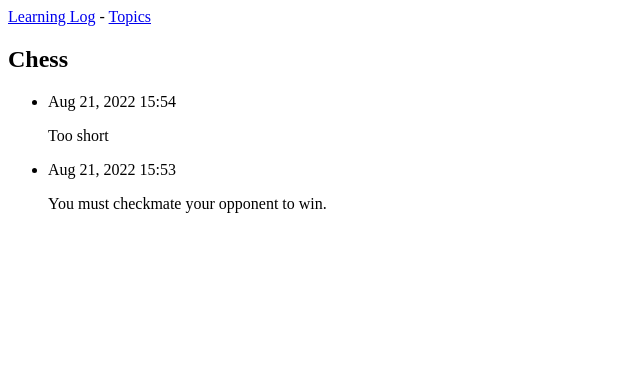
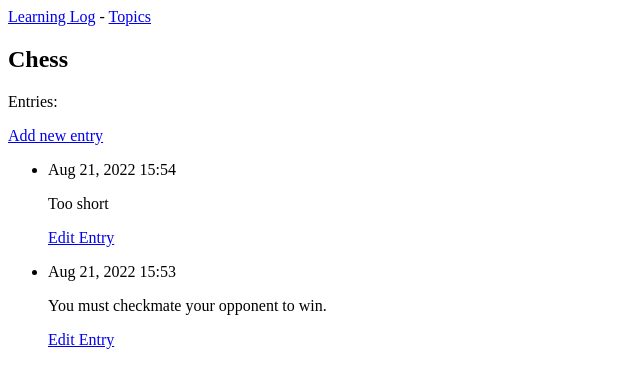
Before and after one commit to BigFlexLiu/learning_log, a Django app: page /topic/1/ in a window 1280 px wide. Shown: the top 388 px of the page, without its empty margins (0-640 px from the left). Run offline with Django 4.2, Linux system fonts and the light colour scheme; data comes from the database, SQL or seed files in the repository; both versions use the stored data as it was after the commit.

Commit message:
Allows adding topic/entry and editting entry

```diff
--- a/learning_logs/templates/learning_logs/topic.html
+++ b/learning_logs/templates/learning_logs/topic.html
@@ -3,11 +3,16 @@
 
 {% block content %}
 <h2>{{ topic }}</h2>
+<p>Entries:</p>
+<p>
+  <a href="{% url 'learning_logs:new_entry' topic.id %}">Add new entry</a>
+</p>
 <ul>
   {% for entry in entries %}
     <li>
       <p>{{ entry.date_added|date:'M d, Y H:i' }}<p>
       <p>{{ entry.text|linebreaks }}</p>
+      <p><a href="{% url 'learning_logs:edit_entry' entry.id %}">Edit Entry</a></p>
     </li>
   {% empty %}
     <li>There is no entry for this topic yet.</li>
--- a/learning_logs/templates/learning_logs/topics.html
+++ b/learning_logs/templates/learning_logs/topics.html
@@ -11,6 +11,7 @@
   {% empty %}
     <li>No topics have been added yet</li>
   {% endfor %}
+    <a href="{% url 'learning_logs:new_topic' %}">Add a new topic</a>
 </ul>
 
 {% endblock content %}
--- a/learning_logs/urls.py
+++ b/learning_logs/urls.py
@@ -11,4 +11,10 @@ urlpatterns = [
     path('topics/', views.topics, name='topics'),
     # Page for one topic
     path('topic/<int:topic_id>/', views.topic, name='topic'),
+    # Page for adding a new topic
+    path('new_topic/', views.new_topic, name='new_topic'),
+    # Page for adding a new entry
+    path('new_entry/<int:topic_id>/', views.new_entry, name='new_entry'),
+    # Page for editting an existing entry
+    path('edit_entry/<int:entry_id>/', views.edit_entry, name='edit_entry')
 ]
--- a/learning_logs/views.py
+++ b/learning_logs/views.py
@@ -1,6 +1,9 @@
-from django.shortcuts import render
+from django.shortcuts import render, redirect
 
-from .models import Topic
+# from learning_log.learning_logs.form import TopicForm
+
+from .models import Topic, Entry
+from .forms import TopicForm, EntryForm
 
 def index(request):
     """The home page for learning logs"""
@@ -18,3 +21,55 @@ def topic(request, topic_id):
     entries = topic.entry_set.order_by('-date_added')
     context = {'topic': topic, 'entries': entries}
     return render(request, 'learning_logs/topic.html', context)
+
+def new_topic(request):
+    """Adds new topic"""
+    if request.method != 'POST':
+        # No data submitted, create a blank form
+        form = TopicForm()
+    else:
+        form = TopicForm(data=request.POST)
+        if form.is_valid():
+            form.save()
+            return redirect('learning_logs:topics')
+
+    # Displays a blank or invalid form
+    context = {'form': form}
+    return render(request, 'learning_logs/new_topic.html', context)
+
+def new_entry(request, topic_id):
+    """Add a new entry for a particular topic."""
+    topic = Topic.objects.get(id=topic_id)
+
+    if request.method != 'POST':
+        # No data submitted; create a blank form.
+        form = EntryForm()
+    else:
+        # POST data submitted; process data.
+        form = EntryForm(data=request.POST)
+        if form.is_valid():
+            new_entry = form.save(commit=False)
+            new_entry.topic = topic
+            new_entry.save()
+            return redirect('learning_logs:topic', topic_id=topic_id)
+
+    # Display a blank or invalid form.
+    context = {'topic': topic, 'form': form}
+    return render(request, 'learning_logs/new_entry.html', context)
+
+def edit_entry(request, entry_id):
+    """Edit an entry"""
+    entry = Entry.objects.get(id=entry_id)
+    topic = entry.topic
+
+    if request.method != 'POST':
+        # Initial request; pre-fill with existing entry
+        form = EntryForm(instance=entry)
+    else:
+        form = EntryForm(instance=entry, data=request.POST)
+        if form.is_valid():
+            form.save()
+            return redirect('learning_logs:topic', topic_id=topic.id)
+
+    context = {'entry': entry, 'topic': topic, 'form': form}
+    return render(request, 'learning_logs/edit_entry.html', context)
```
Also changed, not shown: learning_logs/forms.py (added, +16 -0 lines), learning_logs/templates/learning_logs/edit_entry.html (added, +12 -0 lines), learning_logs/templates/learning_logs/new_entry.html (added, +12 -0 lines), learning_logs/templates/learning_logs/new_topic.html (added, +11 -0 lines), db.sqlite3.
